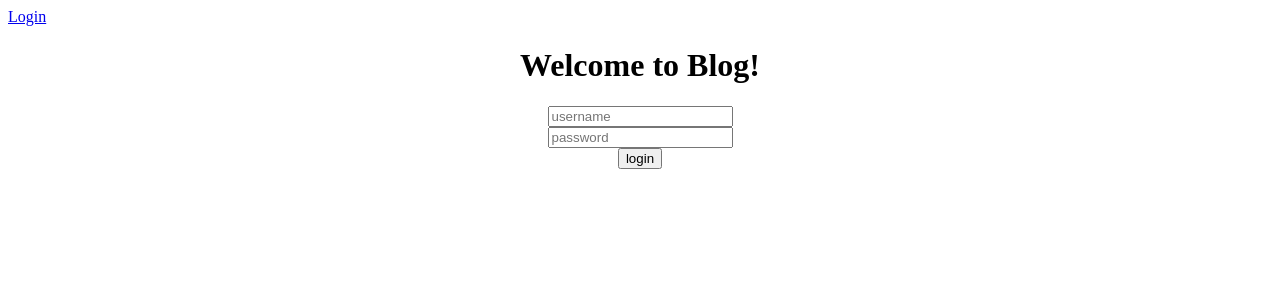
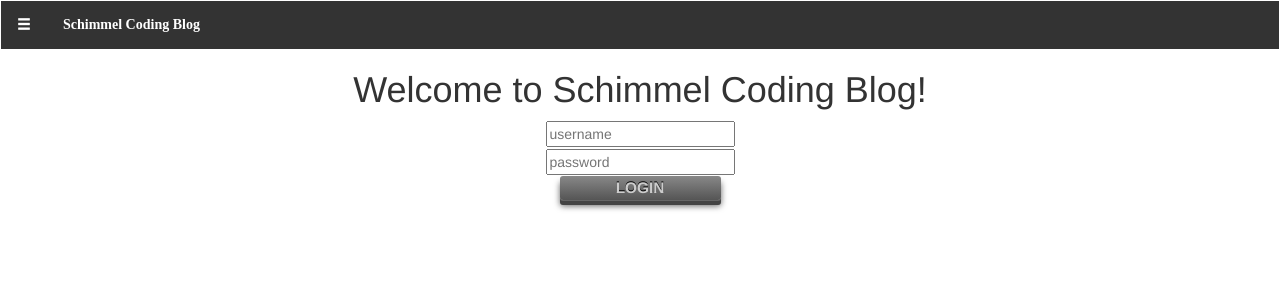
Before and after one commit to schimmelcoding/AngularBlog, an Angular app: page /login in a window 1280 px wide. Shown: the top 300 px of the page. Built offline with nearby package versions, Linux system fonts and the light colour scheme; no server answers.

Commit message:
ui changes Sept. 14, 2017

```diff
--- a/src/app/app.component.css
+++ b/src/app/app.component.css
@@ -0,0 +1,69 @@
+ul {
+    list-style-type: none;
+    margin: 0;
+    padding: 0;
+    overflow: hidden;
+    background-color: #333;
+}
+
+li {
+    float: left;
+}
+
+li a {
+    display: block;
+    color: white;
+    text-align: center;
+    padding: 14px 16px;
+    text-decoration: none;
+}
+
+li a:hover {
+    background-color: #111;
+}
+
+
+/* The side navigation menu */
+.sidenav {
+    height: 100%; /* 100% Full-height */
+    width: 0; /* 0 width - change this with JavaScript */
+    position: fixed; /* Stay in place */
+    z-index: 1; /* Stay on top */
+    top: 0;
+    left: 0;
+    background-color: #111; /* Black*/
+    overflow-x: hidden; /* Disable horizontal scroll */
+    padding-top: 60px; /* Place content 60px from the top */
+    transition: 0.2s; /* 0.5 second transition effect to slide in the sidenav */
+}
+
+/* The navigation menu links */
+.sidenav a {
+    padding: 8px 8px 8px 32px;
+    text-decoration: none;
+    text-align: justify;
+    font-size: 25px;
+    color: #818181;
+    display: block;
+    transition: 0s;
+}
+
+/* When you mouse over the navigation links, change their color */
+.sidenav a:hover, .offcanvas a:focus{
+    color: #f1f1f1;
+}
+
+/* Position and style the close button (top right corner) */
+.sidenav .closebtn {
+    position: absolute;
+    top: 0;
+    right: 25px;
+    font-size: 36px;
+    margin-left: 50px;
+}
+
+/* On smaller screens, where height is less than 450px, change the style of the sidenav (less padding and a smaller font size) */
+@media screen and (max-height: 450px) {
+    .sidenav {padding-top: 15px;}
+    .sidenav a {font-size: 18px;}
+}
--- a/src/app/app.component.html
+++ b/src/app/app.component.html
@@ -1,5 +1,21 @@
-<nav><a *ngIf="isLoginVisible == true" (click)="flipLoginButton()" [routerLink]="['/login']">Login</a></nav>
-<nav><a *ngIf="isLoginVisible == false" (click)="flipLoginButton()" [routerLink]="['/login']">Logout</a></nav>
+<nav id="navbar" class="navbar">
+    <ul>
+      <li><a (click)="openNav()"><span class="glyphicon glyphicon-menu-hamburger nav-item"></span></a></li>
+      <li><a style="font-family: comic-sans; font-size: 26; font-weight: bold;" [routerLink]="['/']">Schimmel Coding Blog</a></li>
+    </ul>
+
+    <p *ngIf="getIsHomePage()">
+      This is the home page.
+    </p>
+</nav>
+
+<div id="mySidenav" class="sidenav">
+  <a href="javascript:void(0)" class="closebtn" (click)="closeNav()">&times;</a>
+  <a class="nav-item" (click)="closeNav()" [routerLink]="['/']">Home</a>
+  <a *ngIf="isLoggedIn" class="nav-item" (click)="closeNav()" [routerLink]="['/admin-page']">Admin</a>
+  <a *ngIf="!isLoggedIn" class="nav-item" (click)="closeNav(); flipLoginButton(); " [routerLink]="['/login']">Login</a>
+  <a *ngIf="isLoggedIn" class="nav-item" (click)="closeNav(); flipLoginButton(); " [routerLink]="['/login']">Logout</a>
+</div>
 
 
 
--- a/src/app/app.component.ts
+++ b/src/app/app.component.ts
@@ -1,4 +1,4 @@
-import { Component, OnInit } from '@angular/core';
+import { Component, OnInit, ElementRef, Output, EventEmitter } from '@angular/core';
 import { Observable } from 'rxjs/Observable';
 import { BlogService } from './service/blog.service';
 import { NgModel } from '@angular/forms';
@@ -10,24 +10,42 @@ import { Router, ActivatedRoute } from '@angular/router';
   styleUrls: ['./app.component.css']
 })
 export class AppComponent {
-  isLoginVisible: boolean = true;
 
-  constructor(public router: Router) {
+  isLoggedIn : boolean = false;
+  @Output() public clickOutside = new EventEmitter<MouseEvent>();
+
+  constructor(public router: Router, private _elementRef: ElementRef) {
     this.router = router;
   }
 
   OnInit(){
-    if(this.isLoginVisible){
-      this.router.navigateByUrl('/');
-    }
   }
 
-  flipLoginButton() {
-    if(this.isLoginVisible == true) {
-      this.isLoginVisible = false;
-    } else {
-      this.isLoginVisible = true;
-    }
+  flipLogin() {
+    this.isLoggedIn = !this.isLoggedIn;
   }
 
+  getIsLoggedIn(){
+    if (this.isLoggedIn == true) { return true; }
+    this.router.navigate(['/login']);
+    return false;
+  }
+
+  getIsHomePage() {
+    //regex to test if we are on root page. checking against index.html
+    var is_root =/^\/(?:|index\.aspx?)$/i.test(location.pathname);
+    return is_root;
+  }
+
+  hello(){alert("hello")}
+
+  /* Set the width of the side navigation to 250px */
+ openNav() {
+    document.getElementById("mySidenav").style.width = "16%";
+ }
+
+ /* Set the width of the side navigation to 0 */
+ closeNav() {
+   document.getElementById("mySidenav").style.width = "0";
+ }
 }
--- a/src/app/app.module.ts
+++ b/src/app/app.module.ts
@@ -17,12 +17,12 @@ const appRoutes:Routes = [
   declarations: [
     AppComponent,
     LoginComponent,
-    AdminPageComponent
+    AdminPageComponent,
   ],
   imports: [
     BrowserModule,
     HttpModule,
-    RouterModule.forRoot(appRoutes)
+    RouterModule.forRoot(appRoutes),
   ],
   providers: [
     BlogService
--- a/src/app/components/admin-page/admin-page.component.ts
+++ b/src/app/components/admin-page/admin-page.component.ts
@@ -1,4 +1,6 @@
 import { Component, OnInit } from '@angular/core';
+import { Router, ActivatedRoute } from '@angular/router';
+import { AppComponent } from '../../app.component';
 
 @Component({
   selector: 'app-admin-page',
@@ -7,9 +9,13 @@ import { Component, OnInit } from '@angular/core';
 })
 export class AdminPageComponent implements OnInit {
 
-  constructor() { }
+  constructor(private router: Router, private appComponent: AppComponent) {
+    this.router = router;
+    this.appComponent = appComponent
+  }
 
   ngOnInit() {
+    this.appComponent.getIsLoggedIn();
   }
 
 }
--- a/src/app/components/login/login.component.css
+++ b/src/app/components/login/login.component.css
@@ -0,0 +1,54 @@
+.input {
+  height: auto;
+  margin: 1px;
+}
+
+.button {
+	display: block;
+	font-size: 1.1em;
+	font-weight: bold;
+	text-transform: uppercase;
+
+	color: #ccc;
+	background-color: #555;
+	background: -webkit-linear-gradient(#888, #555);
+	background: linear-gradient(#888, #555);
+	border: 0 none;
+	border-radius: 3px;
+	text-shadow: 0 -1px 0 #000;
+	box-shadow: 0 1px 0 #666, 0 5px 0 #444, 0 6px 6px rgba(0,0,0,0.6);
+	cursor: pointer;
+  -webkit-transition: all 150ms ease;
+	transition: all 150ms ease;
+  height: auto;
+  width: 161px;
+  display: table-cell;
+  vertical-align: middle;
+}
+
+button:hover, button:focus {
+	-webkit-animation: pulsate 1.2s linear infinite;
+	animation: pulsate 1.2s linear infinite;
+}
+
+@-webkit-keyframes pulsate {
+	0%   { color: #ddd; text-shadow: 0 -1px 0 #000; }
+	50%  { color: #fff; text-shadow: 0 -1px 0 #444, 0 0 5px #ffd, 0 0 8px #fff; }
+	100% { color: #ddd; text-shadow: 0 -1px 0 #000; }
+}
+
+@keyframes pulsate {
+	0%   { color: #ddd; text-shadow: 0 -1px 0 #000; }
+	50%  { color: #fff; text-shadow: 0 -1px 0 #444, 0 0 5px #ffd, 0 0 8px #fff; }
+	100% { color: #ddd; text-shadow: 0 -1px 0 #000; }
+}
+
+button:active {
+	color: #fff;
+	text-shadow: 0 -1px 0 #444, 0 0 5px #ffd, 0 0 8px #fff;
+	box-shadow: 0 1px 0 #666, 0 2px 0 #444, 0 2px 2px rgba(0,0,0,0.9);
+	-webkit-transform: translateY(3px);
+	transform: translateY(3px);
+	-webkit-animation: none;
+	animation: none;
+}
--- a/src/app/components/login/login.component.html
+++ b/src/app/components/login/login.component.html
@@ -2,9 +2,9 @@
   <h1>
     Welcome to {{title}}!
   </h1>
-  <input tabindex="1" type="text" name="username" [value]="username" id="username"
+  <input class="input" tabindex="1" type="text" name="username" [value]="username" id="username"
          (input)="username = $event.target.value" placeholder="username"/><br/>
-  <input tabindex="1" type="password" name="password" id="password" [value]="password"
+  <input class="input" tabindex="1" type="password" name="password" id="password" [value]="password"
          (input)="password = $event.target.value" (keyup.enter)="login()" placeholder ="password"/><br/>
-  <button tabindex="1" (click)="login()">login</button>
+  <button type="button" class="button" tabindex="1" (click)="login()">login</button>
   </div>
--- a/src/app/components/login/login.component.ts
+++ b/src/app/components/login/login.component.ts
@@ -3,6 +3,7 @@ import { Observable } from 'rxjs/Observable';
 import { BlogService } from '../../service/blog.service';
 import { NgModel } from '@angular/forms';
 import { Router, ActivatedRoute } from '@angular/router';
+import { AppComponent } from '../../app.component';
 
 @Component({
   selector: 'app-login',
@@ -11,43 +12,50 @@ import { Router, ActivatedRoute } from '@angular/router';
 })
 export class LoginComponent implements OnInit {
 
-  constructor(private blogservice: BlogService, public router: Router){
+  url: string;
+  title = 'Schimmel Coding Blog';
+  username: string = "";
+  password: string = "";
+  usernames: string[] = [];
+
+  constructor(private blogservice: BlogService, public router: Router, public appComponent: AppComponent){
     this.blogservice = blogservice;
     this.router = router;
+    this.appComponent = appComponent;
+  }
 
+  ngOnInit() {
     this.blogservice.getUsernames().subscribe(data => {
       console.log(data);
       for(let i=0; i < data.length; i++){
         this.usernames.push(data[i].username);
       }
     });
-
   }
 
-  ngOnInit() {
-  }
 
-  url: string;
-  title = 'Blog';
-  username: string = "";
-  password: string = "";
-  usernames: string[] = [];
 
   login(): void {
     let dbusername: string;
     let dbpassword: string;
     this.blogservice.getLogin(this.username, this.password).subscribe( data => {
-      dbusername = data.username;
-      dbpassword = data.password;
-      console.log(JSON.stringify(data));
-      if (data.role_id == 1) {
-        this.router.navigateByUrl('/admin-page');
-      } else {
-        alert("woah");
-      }
+      alert(JSON.stringify(data));
+      // dbusername = data.username;
+      // dbpassword = data.password;
+      // if (this.appComponent.isLoggedIn == false) {
+      //   alert('Now logging in')
+      //   this.appComponent.flipLogin();
+      //   this.router.navigate(['/admin-page'])
+      // } else {
+      //   alert('User already logged in. Logout to sign in as another user.')
+      // }
+      // if (data.role_id == 1) {
+      //   alert("success");
+      // } else {
+      //   alert("woah");
+      // }
       //alert("user is " + dbusername + " password is " + dbpassword);
       //alert("user: " + dbusername + " pass: " + dbpassword);
-
     });
   }
 
--- a/src/app/service/blog.service.ts
+++ b/src/app/service/blog.service.ts
@@ -1,10 +1,10 @@
 import { Injectable } from '@angular/core';
-import { Http, Response, Headers, RequestOptions } from '@angular/http';
+import { Http, Response, Headers, RequestOptions} from '@angular/http';
 //import { HttpClientModule } from '@angular/common/http';
 import 'rxjs/add/operator/map';
 @Injectable()
 export class BlogService {
-  baseurl: string = 'http://api.blog.com/api';
+  baseurl: string = 'http://www.schimmelcoding.com/api/public/api';
 
   constructor(private http: Http) {
 
@@ -17,11 +17,11 @@ export class BlogService {
   }
 
   getLogin(username: string, password: string){
-    let headers = new Headers({'Content-Type':'application/json'});
-    let options = new RequestOptions({headers: headers});
+    let headers = new Headers({ 'Content-Type': 'application/json' });
+    let options = new RequestOptions({ headers: headers });
     let body = '{"username":"' + username + '", "password":"' + password + '"}';
-    //alert(body);
-    return this.http.post(this.baseurl + '/login', body , options)
-      .map((resp: Response) => resp.json());
+    //alert(body)
+    return this.http.post(this.baseurl + '/login', body) //body, options
+      .map((resp: Response) => console.log(JSON.stringify(resp))/*resp.json()*/);
     }
 }
--- a/src/index.html
+++ b/src/index.html
@@ -1,6 +1,10 @@
 <!doctype html>
 <html lang="en">
 <head>
+  <link rel="stylesheet" href="https://maxcdn.bootstrapcdn.com/bootstrap/3.3.7/css/bootstrap.min.css">
+  <link href="//maxcdn.bootstrapcdn.com/font-awesome/4.1.0/css/font-awesome.min.css" rel="stylesheet">
+  <script src="https://ajax.googleapis.com/ajax/libs/jquery/3.2.1/jquery.min.js"></script>
+  <script src="https://maxcdn.bootstrapcdn.com/bootstrap/3.3.7/js/bootstrap.min.js"></script>
   <meta charset="utf-8">
   <title>Blog</title>
   <base href="/">
```
